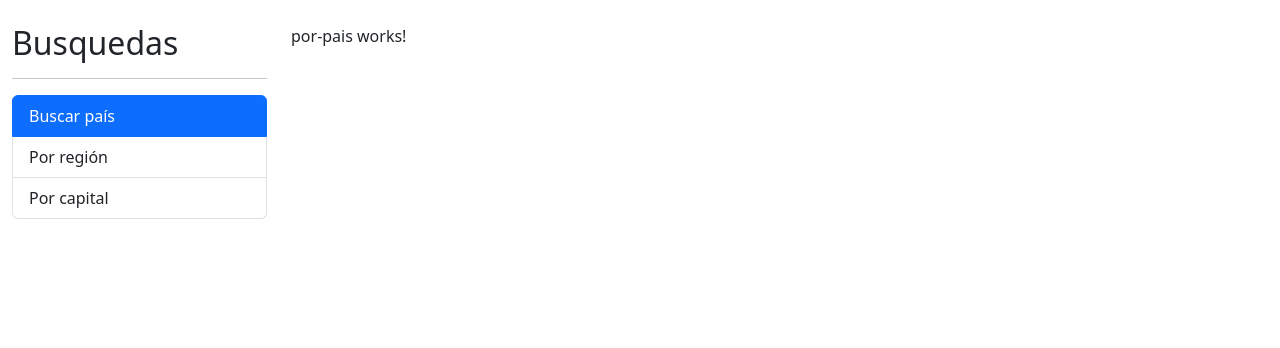
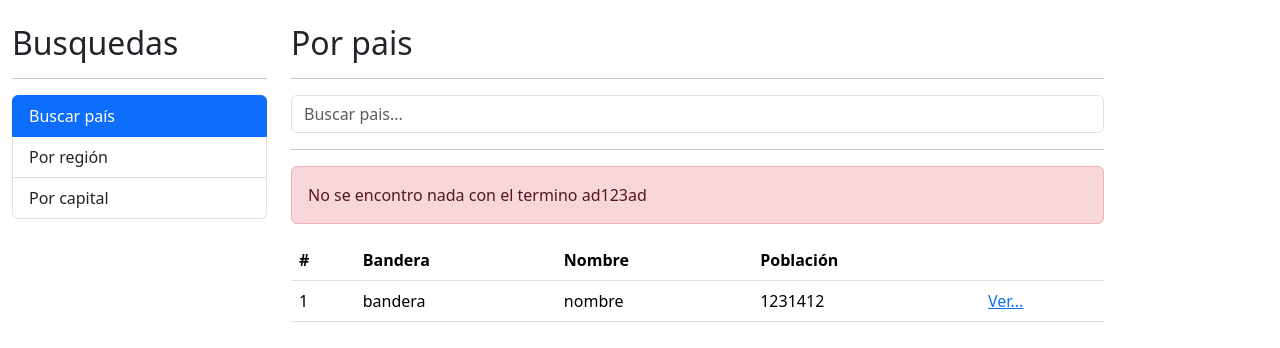
Before and after one commit to GabrielG-PWD/mi-App-Paises, an Angular app: page / in a window 1280 px wide. Shown: the top 348 px of the page. Built offline with nearby package versions, Linux system fonts and the light colour scheme.

Commit message:
agregando funcionalidad buscar

```diff
--- a/src/app/pais/pages/por-capital/por-capital.component.html
+++ b/src/app/pais/pages/por-capital/por-capital.component.html
@@ -1 +1,2 @@
-<p>por-capital works!</p>
+<h2>Por capital</h2>
+<hr>
--- a/src/app/pais/pages/por-pais/por-pais.component.html
+++ b/src/app/pais/pages/por-pais/por-pais.component.html
@@ -1 +1,49 @@
-<p>por-pais works!</p>
+<h2>Por pais</h2>
+<hr>
+
+<div class="row">
+  <div class="col">
+    <form autocomplete="off" (ngSubmit)="buscar()">
+      <input
+      type="text"
+      name="termino"
+      class="form-control"
+      placeholder="Buscar pais..."
+      [(ngModel)]="termino"
+      >
+    </form>
+  </div>
+</div>
+
+<hr>
+<div class="alert alert-danger">
+  No se encontro nada con el termino ad123ad
+</div>
+
+<div class="row">
+  <div class="col">
+    <table class="table table-hover">
+      <thead>
+        <tr>
+          <th> # </th>
+          <th> Bandera </th>
+          <th> Nombre </th>
+          <th> Población</th>
+          <th></th>
+        </tr>
+      </thead>
+
+      <tbody>
+        <tr>
+          <td>1</td>
+          <td>bandera</td>
+          <td>nombre</td>
+          <td>1231412</td>
+          <td>
+            <a href="/pais/cri">Ver...</a>
+          </td>
+        </tr>
+      </tbody>
+    </table>
+  </div>
+</div>
--- a/src/app/pais/pages/por-pais/por-pais.component.ts
+++ b/src/app/pais/pages/por-pais/por-pais.component.ts
@@ -7,5 +7,9 @@ import { Component } from '@angular/core';
   ]
 })
 export class PorPaisComponent {
+  termino: string = '';
 
+  buscar() {
+    console.log(this.termino);
+  }
 }
--- a/src/app/pais/pages/por-region/por-region.component.html
+++ b/src/app/pais/pages/por-region/por-region.component.html
@@ -1 +1,2 @@
-<p>por-region works!</p>
+<h2>Por region</h2>
+<hr>
--- a/src/app/pais/pages/ver-pais/ver-pais.component.html
+++ b/src/app/pais/pages/ver-pais/ver-pais.component.html
@@ -1 +1,2 @@
-<p>ver-pais works!</p>
+<h2>Por pais</h2>
+<hr>
--- a/src/app/pais/pais.module.ts
+++ b/src/app/pais/pais.module.ts
@@ -1,5 +1,6 @@
 import { NgModule } from '@angular/core';
 import { CommonModule } from '@angular/common';
+import { FormsModule } from '@angular/forms';
 
 import { PorCapitalComponent } from './pages/por-capital/por-capital.component';
 import { PorPaisComponent } from './pages/por-pais/por-pais.component';
@@ -16,7 +17,8 @@ import { VerPaisComponent } from './pages/ver-pais/ver-pais.component';
     VerPaisComponent
   ],
   imports: [
-    CommonModule
+    CommonModule,
+    FormsModule
   ],
   exports: [
     PorCapitalComponent,
```
